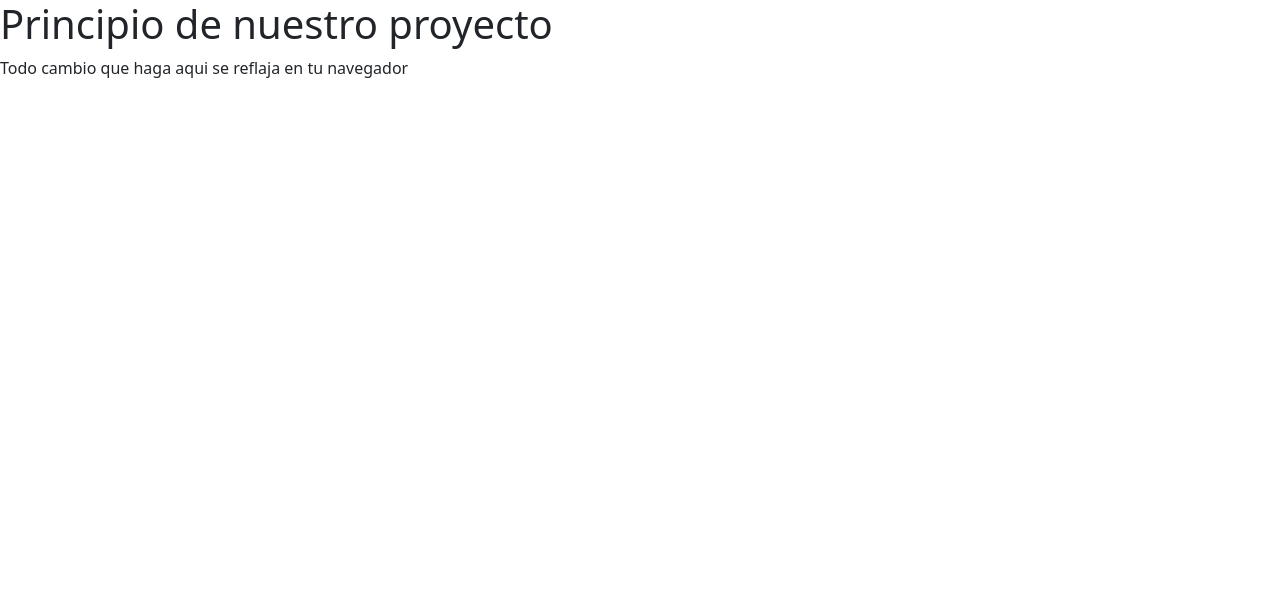
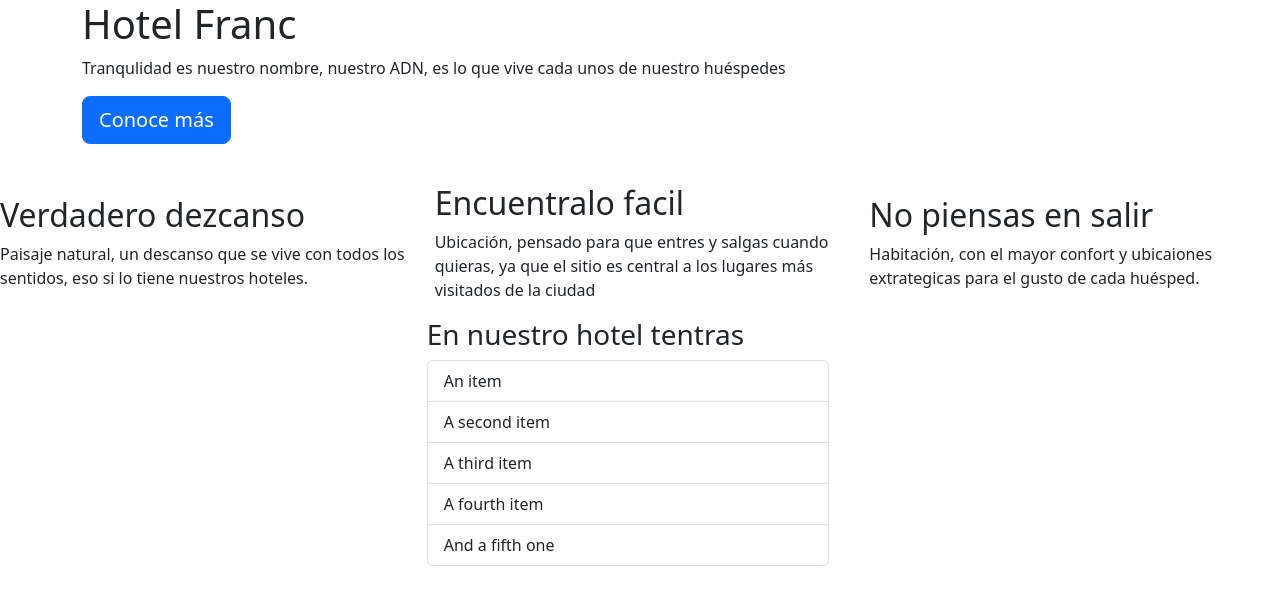
Before and after one commit to Andrescorreaf/Curso-full-stack, a website: page index.html in a window 1280 px wide. Drawn offline with nearby package versions, Linux system fonts and the light colour scheme.

Commit message:
se agrega bootstrap al index

```diff
--- a/index.html
+++ b/index.html
@@ -7,9 +7,44 @@
     <title>Guia de Hoteles</title>
     <link rel="stylesheet" href="node_modules/bootstrap/dist/css/bootstrap.min.css">
 </head>
-<h1>Principio de nuestro proyecto</h1>
 <body>
-    <div>Todo cambio que haga aqui se reflaja en tu navegador</div>
+    <div class="jumbotron">
+        <div class="container">
+          <h1>Hotel Franc</h1>
+          <p>Tranqulidad es nuestro nombre, nuestro ADN, es lo que vive cada unos de nuestro huéspedes</p>
+          <p><a class="btn btn-primary btn-lg" role="button">Conoce más</a></p>
+        </div>
+      </div>
+      <dvi class="container">
+        <div class="row align-items-center">
+            <div class="col-4">
+                <h2>Verdadero dezcanso</h2>
+                <p>Paisaje natural, un descanso que se vive con todos los sentidos, eso si lo tiene nuestros hoteles. </p>
+            </div>
+            <div class="col-4">
+                <h2>Encuentralo facil</h2>
+                <p>Ubicación, pensado para que entres y salgas cuando quieras, ya que el sitio es central a los lugares más visitados de la ciudad  </p>
+            </div>
+            <div class="col-4">
+                <h2>No piensas en salir</h2>
+                <p>Habitación, con el mayor confort y ubicaiones extrategicas para el gusto de cada huésped. </p>
+            </div>
+            <br>
+            <div class="row justify-content-center">
+                <div class="col-4">
+                    <h3>En nuestro hotel tentras</h3>
+                    <ul class="list-group">
+                        <li class="list-group-item">An item</li>
+                        <li class="list-group-item">A second item</li>
+                        <li class="list-group-item">A third item</li>
+                        <li class="list-group-item">A fourth item</li>
+                        <li class="list-group-item">And a fifth one</li>
+                        </ul>
+
+                </div>
+            </div>
+        </div>
+      </dvi>
 
     <!--Optional JavaScript-->
     <!-- JQuery first, then Popper.js, then Bootstrap JS  -->
```
